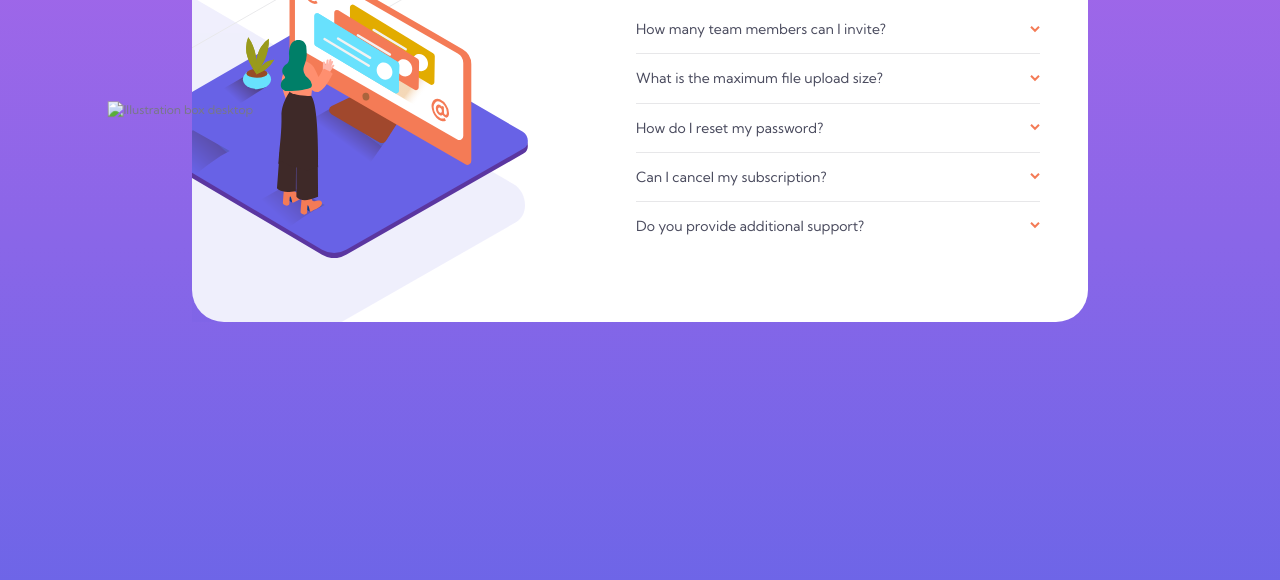
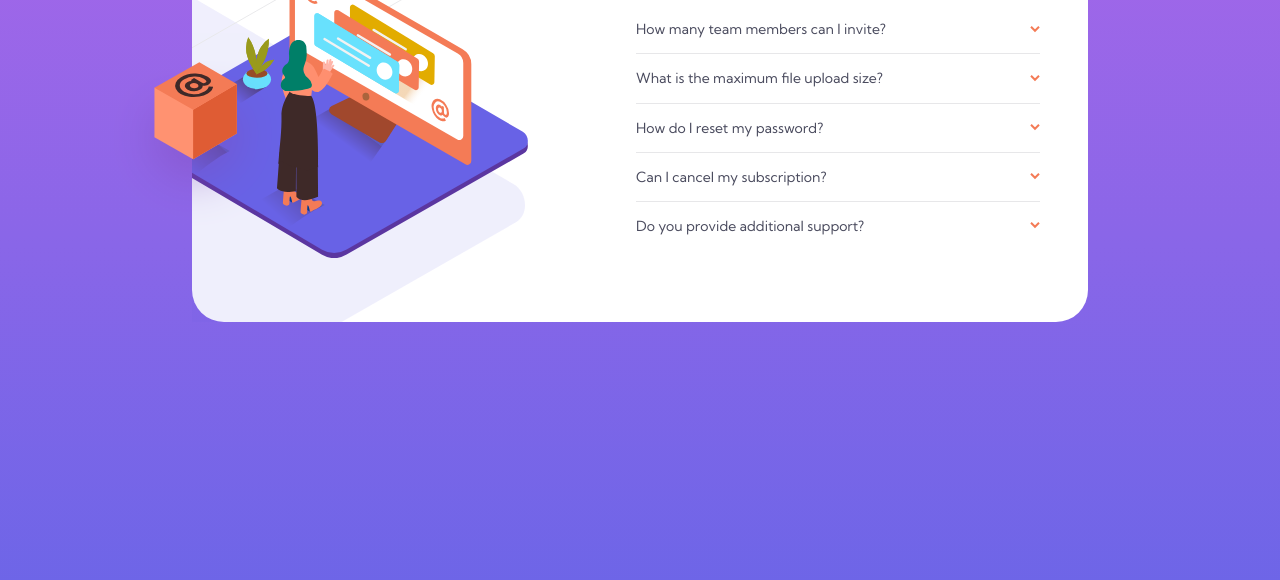
Before and after one commit to CleonWong/Web-Dev_Accordion-Card, a plain HTML site: page index.html in a window 1280 px wide. Shown: the part 222-802 px from the top of the page. Drawn offline with Linux system fonts and the light colour scheme; the site is published under a folder, as on GitHub Pages, so addresses that start at the root find nothing.

Commit message:
Changed image path and README

```diff
--- a/index.html
+++ b/index.html
@@ -27,7 +27,7 @@
     <section class="card">
       <img
         class="card__boxgraphic"
-        src="/images/illustration-box-desktop.svg"
+        src="./images/illustration-box-desktop.svg"
         alt="Illustration box desktop"
       />
       <div class="card__image">
```
Also changed, not shown: 1 other file.
